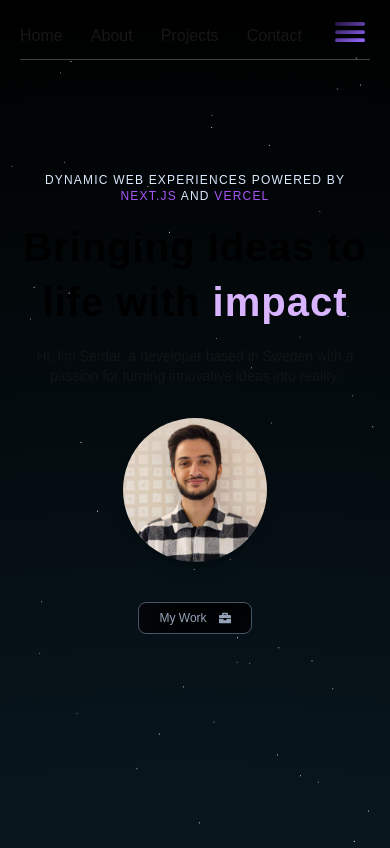
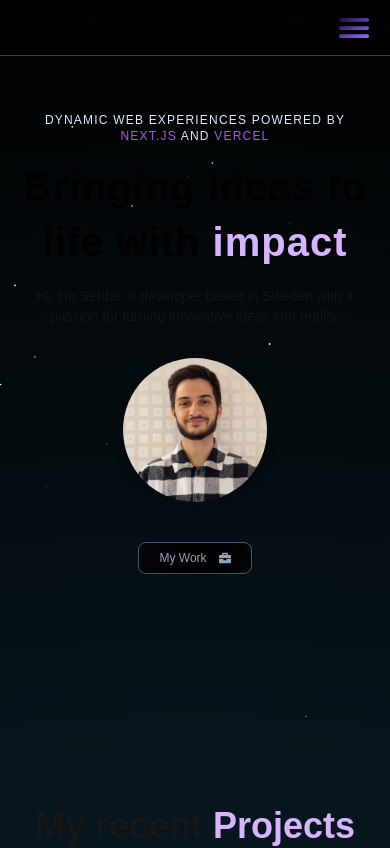
Before and after one commit to Serdar-b/portfolio, a Next.js app: page / in a window 390 px wide. Shown: the top 848 px of the page. Built offline with nearby package versions, Linux system fonts and the light colour scheme; a web font is replaced by a local one.

Commit message:
Worked on navigation bar almost done

```diff
--- a/app/page.tsx
+++ b/app/page.tsx
@@ -4,15 +4,22 @@ import Footer from "@/components/Footer";
 import HeroSection from "@/components/HeroSection";
 import Navigation from "@/components/Navigation";
 import Projects from "@/components/Projects";
-import { FontAwesomeIcon } from "@fortawesome/react-fontawesome";
-
+import { ShootingStars } from "@/components/ui/ShootingStars";
+import { StarsBackground } from "@/components/ui/StarsBackground";
 export default function Home() {
   return (
     <main
       className="relative bg-custom-gradient flex items-center justify-center flex-col
     overflow-hidden mx-auto sm:px-10 px-5"
     >
-      <div className="max-w-7xl w-full">
+      <ShootingStars
+        starWidth={12}
+        starHeight={2}
+        minDelay={2000}
+        maxDelay={4000}
+      />
+      <StarsBackground />
+      <div className="relative z-10 max-w-7xl w-full">
         <Navigation />
         <HeroSection />
         <Projects />
--- a/components/About.tsx
+++ b/components/About.tsx
@@ -4,7 +4,7 @@ import ToolBox from "./ToolBox";
 
 const About = () => {
   return (
-    <div className="flex flex-col items-center justify-center py-20 mb">
+    <div id="about" className="flex flex-col items-center justify-center py-20 mb">
       <h1 className="text-center font-bold text-4xl md:text-5xl ">
         About <span className="text-purple-300">Me</span>
       </h1>
--- a/components/Experience.tsx
+++ b/components/Experience.tsx
@@ -4,7 +4,7 @@ import { Button } from "./ui/movingBorder";
 
 const Experience = () => {
   return (
-    <div className="py-20" id="experience">
+    <div className="py-20" id="experiences">
       <h1 className="text-center font-bold text-4xl md:text-5xl">
         My
         <span className="text-purple-300"> Work Experience</span>
--- a/components/Footer.tsx
+++ b/components/Footer.tsx
@@ -4,7 +4,7 @@ import { FaConnectdevelop, FaLink, FaLinkedin } from "react-icons/fa6";
 
 const Footer = () => {
   return (
-    <footer className="py-20">
+    <footer id="contact" className="pt-20">
       <h1 className="text-center font-bold text-4xl md:text-5xl">
         Let’s Connect and <br />
         <span className="text-purple-300"> Stay in Touch</span>
@@ -24,9 +24,8 @@ const Footer = () => {
         </a>
       </div>
 
-      <div className="flex flex-row justify-between w-full">
+      <div className="flex flex-row justify-between w-full py-20">
         <p className="text-sm">Copyright @ 2024 Serdar Bulun</p>
-        <p>Icons</p>
       </div>
     </footer>
   );
--- a/components/HeroSection.tsx
+++ b/components/HeroSection.tsx
@@ -1,21 +1,13 @@
 import React from "react";
-import { StarsBackground } from "./ui/StarsBackground";
 import { TextGenerateEffect } from "./ui/TestGenerateEffect";
 import ShimmerButton from "./ui/ShimmerButton";
 import { FaBriefcase } from "react-icons/fa";
-import { ShootingStars } from "./ui/ShootingStars";
 import Image from "next/image";
+
 const HeroSection = () => {
   return (
-    <div className="pb-20 pt-20">
-      <ShootingStars
-        starWidth={12}
-        starHeight={2}
-        minDelay={2000}
-        maxDelay={4000}
-      />
-      <StarsBackground />
-      <div className="flex justify-center relative my-8 z-10">
+    <div id="home" className="pb-20 pt-20">
+      <div className="flex justify-center my-8">
         <div className="max-w-[90v] md:max-w-2xl lg:max-w-[60vw] flex flex-col items-center justify-center">
           <h1 className="uppercase tracking-widest text-xs text-center text-blue-100 max-w-80">
             Dynamic Web Experiences Powered by <br />
--- a/components/Navigation.tsx
+++ b/components/Navigation.tsx
@@ -1,34 +1,128 @@
-"use client"
+"use client";
 import Link from "next/link";
-import React from "react";
+import React, { useEffect, useState } from "react";
 import { IoMenu } from "react-icons/io5";
+import { IoCloseCircleOutline } from "react-icons/io5";
 import GradientSvg from "./ui/Gradient";
+import { clsx } from "clsx";
+import { Link as ScrollLink } from "react-scroll";
 
 const Navigation = () => {
-  const test = () => {
-    console.log("Hello");
+  const [isPressed, setIsPressed] = useState(false);
+  const [isScrolled, setIsScrolled] = useState(false);
+
+  const handleIsPressed = () => {
+    setIsPressed(!isPressed);
   };
 
+  useEffect(() => {
+    const handleScroll = () => {
+      if (window.scrollY > 40) {
+        setIsScrolled(true);
+      } else {
+        setIsScrolled(false);
+      }
+    };
+
+    window.addEventListener("scroll", handleScroll);
+    return () => {
+      window.removeEventListener("scroll", handleScroll);
+    };
+  }, []);
+
   return (
-    <div className="w-full border-b border-white/25">
-      <GradientSvg />
-      <nav className="container pt-3">
-        <div className="flex justify-between items-center">
-          <Link href="/">Home</Link>
-          <Link href="/about">About</Link>
-          <Link href="/projects">Projects</Link>
-          <Link href="/contact">Contact</Link>
-          <div>
-            <button onClick={test}>
-              <IoMenu
-                style={{ stroke: "url(#gradient)" }}
-                className="w-10 h-10"
-              />
+    <header className={clsx(
+      "fixed left-1/2 top-0 z-50 -translate-x-1/2 w-full mx-auto backdrop-blur-sm transition-all duration-200",
+      isScrolled
+        ? "px-4 md:py-3 md:px-6 bg-black/10"
+        : "pt-2 pr-4 md:p-6",
+      "border-b max-w-md md:max-w-2xl lg:max-w-4xl border-white/25"
+    )}>
+      <GradientSvg id="grade" colorFrom="#27164a" colorTo="#9163F9" />
+      <GradientSvg id="gradeClose" colorFrom="#75499e" colorTo="#9163F9" />
+      <nav className="" aria-label="Main navigation">
+        <div className="flex justify-end md:justify-between items-center gap-x-2">
+          <ul className="hidden md:flex justify-center items-center gap-x-12 w-full">
+            <li>
+              <ScrollLink
+                to="home"
+                spy={true}
+                smooth={true}
+                offset={0}
+                duration={500}
+                className="cursor-pointer"
+              >
+                Home
+              </ScrollLink>
+            </li>
+            <li>
+              <ScrollLink
+                to="projects"
+                spy={true}
+                smooth={true}
+                offset={0}
+                duration={500}
+                className="cursor-pointer"
+              >
+                Projects
+              </ScrollLink>
+            </li>
+            <li>
+              <ScrollLink
+                to="experiences"
+                spy={true}
+                smooth={true}
+                offset={0}
+                duration={500}
+                className="cursor-pointer"
+              >
+                Experiences
+              </ScrollLink>
+            </li>
+            <li>
+              <ScrollLink
+                to="about"
+                spy={true}
+                smooth={true}
+                offset={0}
+                duration={500}
+                className="cursor-pointer"
+              >
+                About
+              </ScrollLink>
+            </li>
+            <li>
+              <ScrollLink
+                to="contact"
+                spy={true}
+                smooth={true}
+                offset={0}
+                duration={500}
+                className="cursor-pointer"
+              >
+                Contact
+              </ScrollLink>
+            </li>
+          </ul>
+          <div className="md:hidden">
+            <button onClick={handleIsPressed} aria-label="Toggle menu">
+              {isPressed ? (
+                <IoCloseCircleOutline
+                  style={{ stroke: "url(#gradeClose)" }}
+                  className="w-10 h-10"
+                  opacity={0.7}
+                />
+              ) : (
+                <IoMenu
+                  style={{ stroke: "url(#grade)" }}
+                  className="w-10 h-10"
+                />
+              )}
             </button>
           </div>
         </div>
       </nav>
-    </div>
+    </header>
   );
 };
 
--- a/components/Projects.tsx
+++ b/components/Projects.tsx
@@ -1,11 +1,7 @@
 import React from "react";
 import { PinContainer, PinPerspective } from "./ui/3dPin";
-import { ShootingStars } from "./ui/ShootingStars";
-import { StarsBackground } from "./ui/StarsBackground";
 import { myProjects } from "@/data";
-import { div } from "framer-motion/client";
 import { FaLocationArrow } from "react-icons/fa";
-import { toolBox } from "@/data";
 
 const Projects = () => {
   return (
--- a/components/ui/3dPin.tsx
+++ b/components/ui/3dPin.tsx
@@ -33,7 +33,7 @@ export const PinContainer = ({
       target="_blank"
       rel="noopener noreferrer"
       className={cn(
-        "relative group/pin z-50 cursor-pointer",
+        "relative group/pin z-49 cursor-pointer",
         containerClassName
       )}
       onMouseEnter={onMouseEnter}
--- a/components/ui/StarsBackground.tsx
+++ b/components/ui/StarsBackground.tsx
@@ -8,12 +8,15 @@ import React, {
   useCallback,
 } from "react";
 
+
 interface StarProps {
   x: number;
   y: number;
   radius: number;
   opacity: number;
   twinkleSpeed: number | null;
+  xVelocity: number;
+  yVelocity: number;
 }
 
 interface StarBackgroundProps {
@@ -26,11 +29,11 @@ interface StarBackgroundProps {
 }
 
 export const StarsBackground: React.FC<StarBackgroundProps> = ({
-  starDensity = 0.00015,
+  starDensity = 0.00005,
   allStarsTwinkle = true,
   twinkleProbability = 0.7,
-  minTwinkleSpeed = 0.5,
-  maxTwinkleSpeed = 1,
+  minTwinkleSpeed = 1,
+  maxTwinkleSpeed = 2,
   className,
 }) => {
   const [stars, setStars] = useState<StarProps[]>([]);
@@ -41,20 +44,36 @@ export const StarsBackground: React.FC<StarBackgroundProps> = ({
     (width: number, height: number): StarProps[] => {
       const area = width * height;
       const numStars = Math.floor(area * starDensity);
-      return Array.from({ length: numStars }, () => {
+      const starsArray: StarProps[] = [];
+
+      for (let i = 0; i < numStars; i++) {
         const shouldTwinkle =
           allStarsTwinkle || Math.random() < twinkleProbability;
-        return {
-          x: Math.random() * width,
-          y: Math.random() * height,
-          radius: Math.random() * 0.05 + 0.5,
+
+        // Initialize stars anywhere on the screen
+        const x = Math.random() * width;
+        const y = Math.random() * height;
+
+        // Small random velocities (to the right and upwards)
+        // xVelocity > 0 moves right, yVelocity < 0 moves upwards
+        const xVelocity = 0.3;
+        const yVelocity = -0.3;
+
+        starsArray.push({
+          x,
+          y,
+          radius: Math.random() * 0.6 + 0.3,
           opacity: Math.random() * 0.5 + 0.5,
           twinkleSpeed: shouldTwinkle
             ? minTwinkleSpeed +
               Math.random() * (maxTwinkleSpeed - minTwinkleSpeed)
             : null,
-        };
-      });
+          xVelocity,
+          yVelocity,
+        });
+      }
+
+      return starsArray;
     },
     [
       starDensity,
@@ -69,9 +88,6 @@ export const StarsBackground: React.FC<StarBackgroundProps> = ({
     const updateStars = () => {
       if (canvasRef.current) {
         const canvas = canvasRef.current;
-        const ctx = canvas.getContext("2d");
-        if (!ctx) return;
-
         const { width, height } = canvas.getBoundingClientRect();
         canvas.width = width;
         canvas.height = height;
@@ -110,19 +126,37 @@ export const StarsBackground: React.FC<StarBackgroundProps> = ({
     let animationFrameId: number;
 
     const render = () => {
-      ctx.clearRect(0, 0, canvas.width, canvas.height);
-      stars.forEach((star) => {
-        ctx.beginPath();
-        ctx.arc(star.x, star.y, star.radius, 0, Math.PI * 2);
-        ctx.fillStyle = `rgba(255, 255, 255, ${star.opacity})`;
-        ctx.fill();
+      const { width, height } = canvas;
+      ctx.clearRect(0, 0, width, height);
 
+      for (let star of stars) {
+        // Update star position
+        star.x += star.xVelocity;
+        star.y += star.yVelocity;
+
+        // If a star goes off-screen on the right or top,
+        // reset it to the left or bottom
+        if (star.x > width) {
+          star.x = 0;
+        }
+        if (star.y < 0) {
+          star.y = height;
+        }
+
+        // Twinkle effect
+        let opacity = star.opacity;
         if (star.twinkleSpeed !== null) {
-          star.opacity =
+          opacity =
             0.5 +
             Math.abs(Math.sin((Date.now() * 0.001) / star.twinkleSpeed) * 0.5);
         }
-      });
+
+        // Draw the star
+        ctx.beginPath();
+        ctx.arc(star.x, star.y, star.radius, 0, Math.PI * 2);
+        ctx.fillStyle = `rgba(255, 255, 255, ${opacity})`;
+        ctx.fill();
+      }
 
       animationFrameId = requestAnimationFrame(render);
     };
@@ -137,7 +171,10 @@ export const StarsBackground: React.FC<StarBackgroundProps> = ({
   return (
     <canvas
       ref={canvasRef}
-      className={cn("h-full w-full absolute inset-0", className)}
+      className={cn(
+        "h-full w-full absolute inset-0 pointer-events-none",
+        className
+      )}
     />
   );
 };
--- a/package.json
+++ b/package.json
@@ -27,6 +27,7 @@
     "react": "19.0.0-rc-66855b96-20241106",
     "react-dom": "19.0.0-rc-66855b96-20241106",
     "react-icons": "^5.3.0",
+    "react-scroll": "^1.9.0",
     "simplex-noise": "^4.0.3",
     "tailwind-merge": "^2.5.4"
   },
@@ -35,6 +36,7 @@
     "@types/node": "^20",
     "@types/react": "^18",
     "@types/react-dom": "^18",
+    "@types/react-scroll": "^1.8.10",
     "@types/webpack": "^5.28.5",
     "eslint": "^8",
     "eslint-config-next": "15.0.3",
```
Also changed, not shown: components/ui/Gradient.tsx (+13 -5 lines), 1 other file (tests, documents, lock files or other folders).
